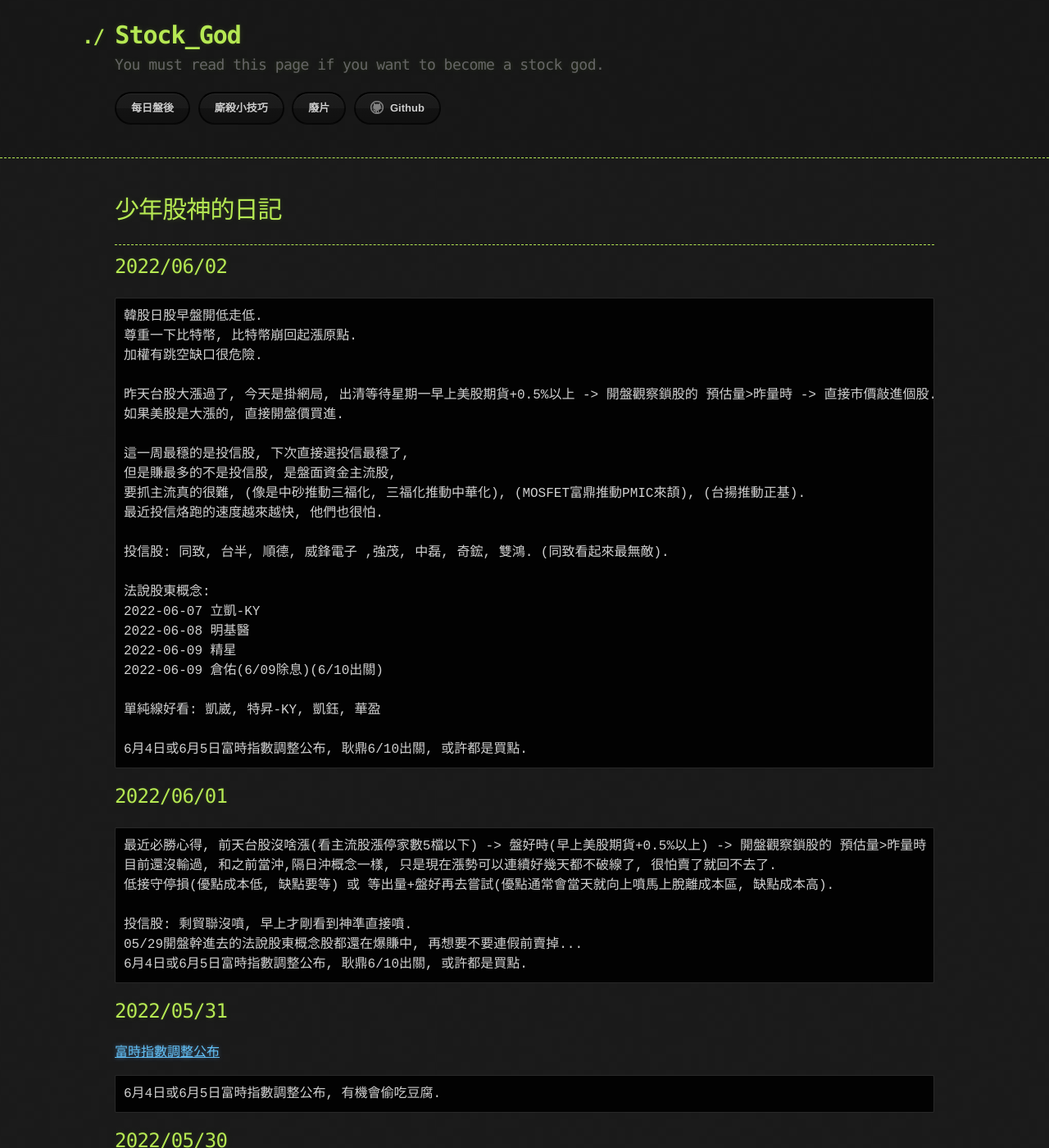
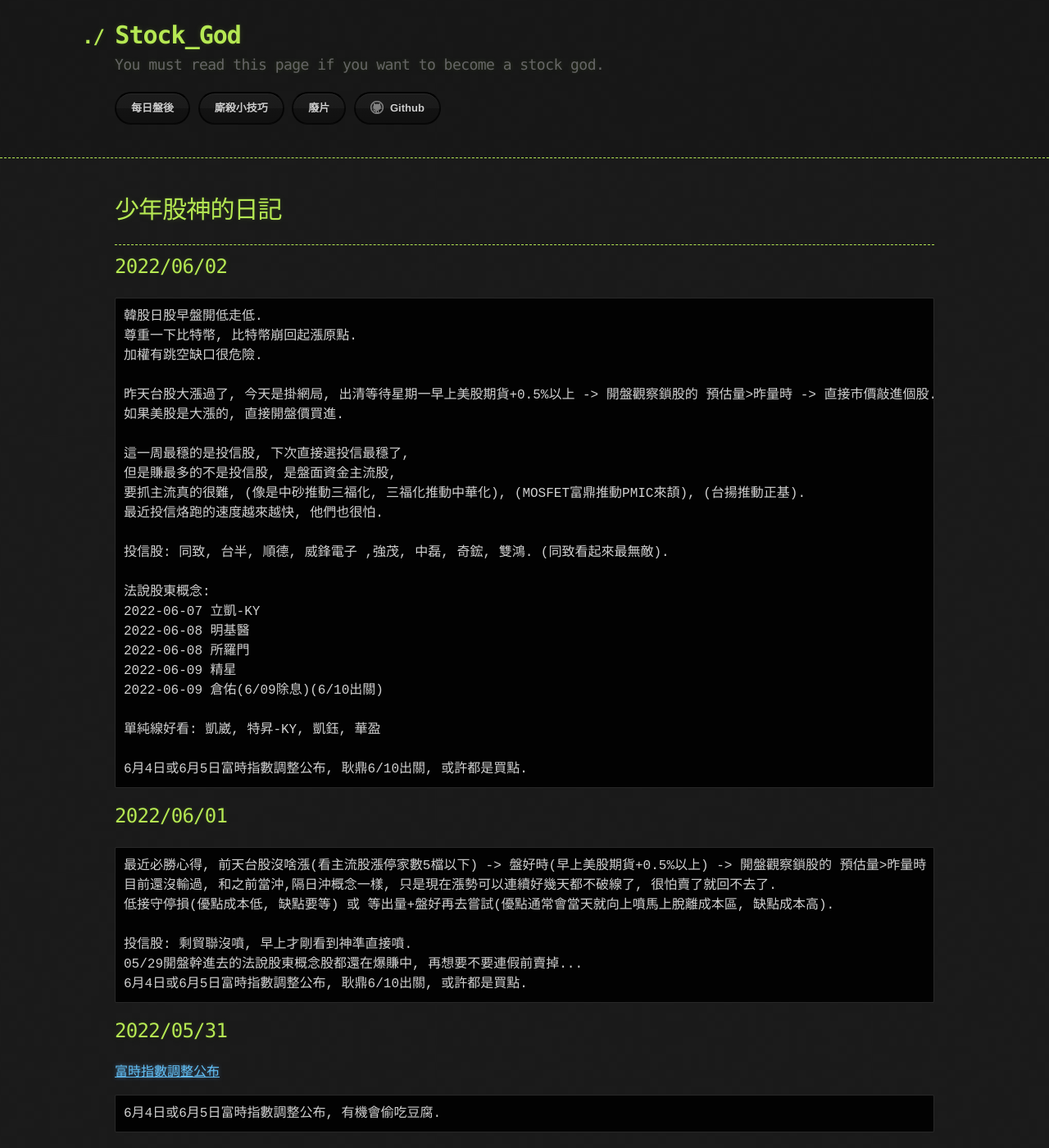
Before and after one commit to lepg5487/Stock_God, a Jekyll site: the page built from index.md, in a window 1280 px wide and 1400 px high. Shown: the whole window at 82% size. Built offline with Jekyll 4.4.1, drawn with Linux system fonts in a browser that asks for light colours; our own code applies the rules of GitHub Pages for plain Markdown files.

Commit message:
Update index.md

```diff
--- a/index.md
+++ b/index.md
@@ -25,6 +25,7 @@ layout: testlayouts
 法說股東概念:
 2022-06-07 立凱-KY
 2022-06-08 明基醫
+2022-06-08 所羅門
 2022-06-09 精星
 2022-06-09 倉佑(6/09除息)(6/10出關)
 
```
